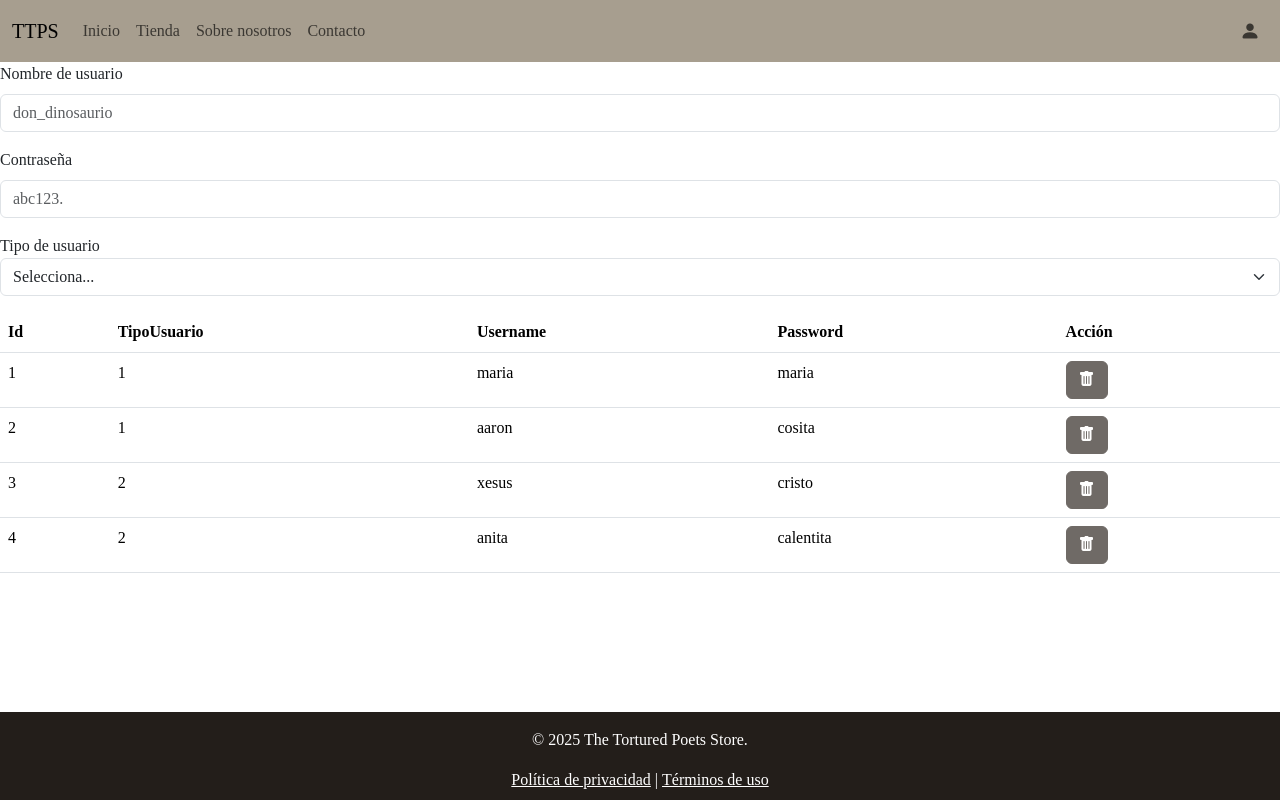
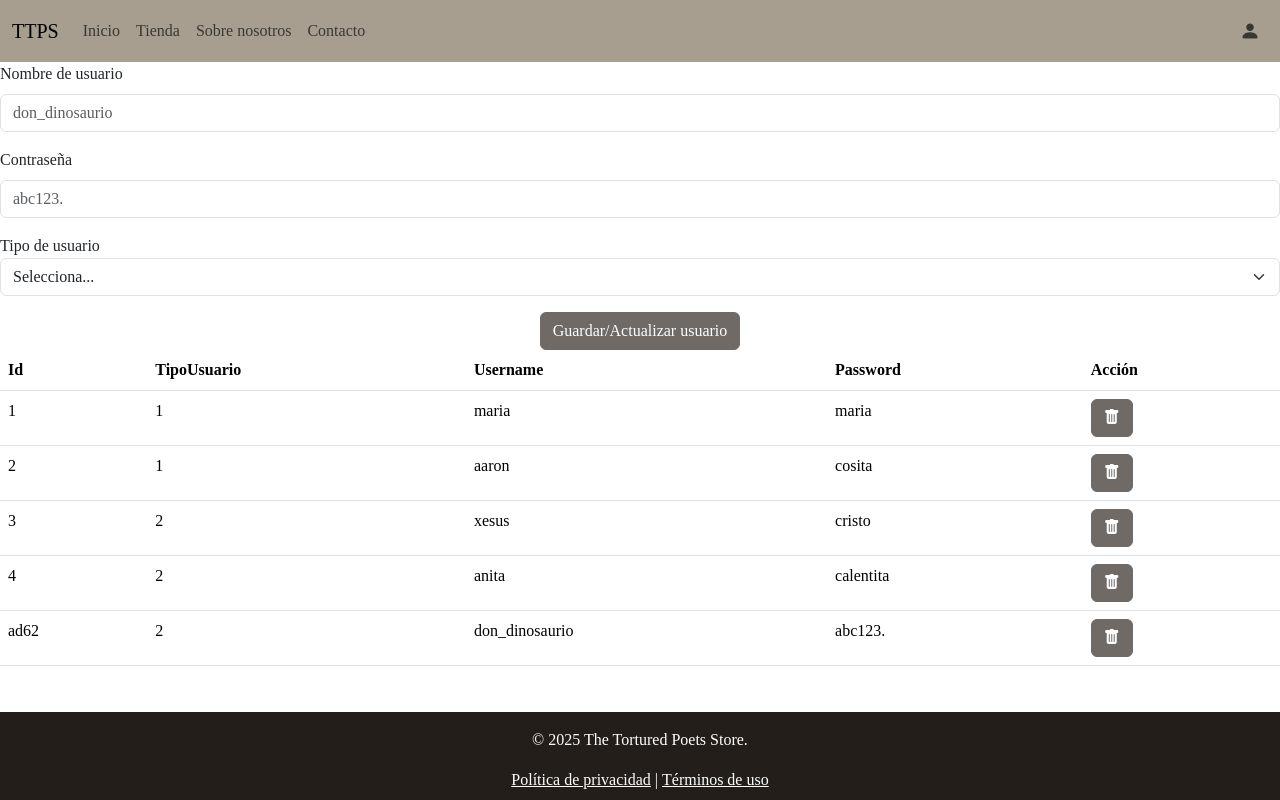
Before and after one commit to rexwithluv/ttps, a Next.js app: page /admin/usuarios in a window 1280 px wide. Built offline with nearby package versions, Linux system fonts and the light colour scheme; data requests are answered from the project's data file.

Commit message:
ahora podemos crear nuevos usuarios

```diff
--- a/src/app/admin/components/Tabla.js
+++ b/src/app/admin/components/Tabla.js
@@ -1,10 +1,12 @@
 "use client";
 
 import { useEffect, useState } from "react";
+import Productos from "../productos/page";
 
 export default function Tabla({ endpoint }) {
   const [datos, setDatos] = useState([]);
   const [headers, setHeaders] = useState([]);
+  // const [formData, setFormData] = useState({});
 
   const getData = async () => {
     const response = await fetch(`http://localhost:5000/${endpoint}`);
@@ -13,6 +15,7 @@ export default function Tabla({ endpoint }) {
     setDatos(data);
   };
   const capitalize = (word) => word.charAt(0).toUpperCase() + word.slice(1);
+
   const eliminarDato = async (datoId) => {
     try {
       const response = await fetch(
@@ -31,6 +34,7 @@ export default function Tabla({ endpoint }) {
       console.log(`Error: ${e}`);
     }
   };
+  // const cargarDato = (producto);
 
   useEffect(() => {
     const getData = async () => {
@@ -40,7 +44,7 @@ export default function Tabla({ endpoint }) {
       setDatos(data);
     };
 
-    getData()
+    getData();
   }, [endpoint]);
 
   useEffect(() => {
--- a/src/app/admin/usuarios/components/Form.js
+++ b/src/app/admin/usuarios/components/Form.js
@@ -1,4 +1,33 @@
+"use client";
+
+import { useState } from "react";
+
 export default function Form() {
+  const [formData, setFormData] = useState({});
+
+  const handleChange = (e) => {
+    setFormData({ ...formData, [e.target.name]: e.target.value });
+  };
+  const guardarUsuario = async () => {
+    try {
+      const method = "POST";
+
+      const response = await fetch("http://localhost:5000/usuarios/", {
+        method: method,
+        headers: { "Content-Type": "application/json" },
+        body: JSON.stringify(formData),
+      });
+
+      console.log(response);
+
+      if (!response.ok) {
+        throw new Error(`Error al eliminar el dato del endpoint ${endpoint}`);
+      }
+    } catch (e) {
+      console.log(`Error: ${e}`);
+    }
+  };
+
   return (
     <form>
       <div className="mb-3">
@@ -9,7 +38,10 @@ export default function Form() {
           type="text"
           className="form-control"
           id="nombre"
+          name="username"
           placeholder="don_dinosaurio"
+          onChange={handleChange}
+          required
         />
       </div>
       <div className="mb-3">
@@ -20,12 +52,22 @@ export default function Form() {
           type="text"
           className="form-control"
           id="contrasenya"
+          name="password"
           placeholder="abc123."
+          onChange={handleChange}
+          required
         />
       </div>
       <div className="mb-3">
-        <label htmlFor="categoria">Tipo de usuario</label>
-        <select defaultValue={"0"} className="form-select" id="categoria">
+        <label htmlFor="tipo">Tipo de usuario</label>
+        <select
+          defaultValue={"0"}
+          className="form-select"
+          id="tipo"
+          name="tipoUsuario"
+          onChange={handleChange}
+          required
+        >
           <option value="0" disabled>
             Selecciona...
           </option>
@@ -33,6 +75,16 @@ export default function Form() {
           <option value="2">Usuario</option>
         </select>
       </div>
+
+      <div className="text-center">
+        <button
+          type="button"
+          className="btn btn-secondary"
+          onClick={() => guardarUsuario()}
+        >
+          Guardar/Actualizar usuario
+        </button>
+      </div>
     </form>
   );
 }
--- a/src/data/db.json
+++ b/src/data/db.json
@@ -33,9 +33,14 @@
       "tipoUsuario": "2",
       "username": "anita",
       "password": "calentita"
+    },
+    {
+      "id": "ad62",
+      "username": "don_dinosaurio",
+      "password": "abc123.",
+      "tipoUsuario": "2"
     }
   ],
-
   "categoriasProductos": [
     {
       "id": "1",
@@ -105,7 +110,7 @@
       "nombre": "Vaso de acero TTPD",
       "descripcion": "Vaso de acero inoxidable con el logo de TTPD.",
       "imagen": "vaso-acero",
-      "precio": 15.0
+      "precio": 15
     },
     {
       "id": "8",
```
